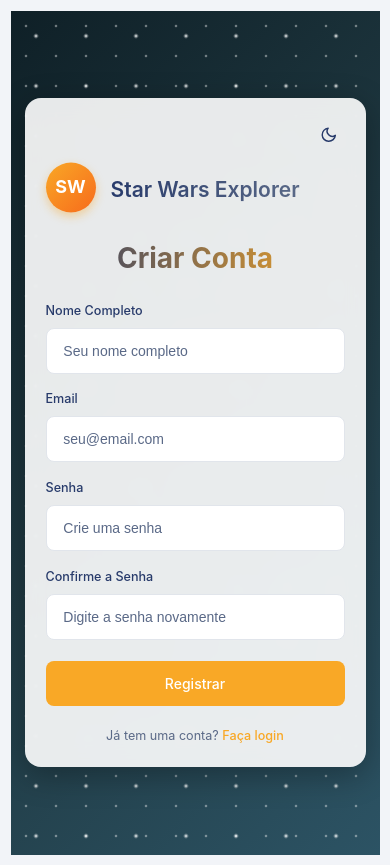
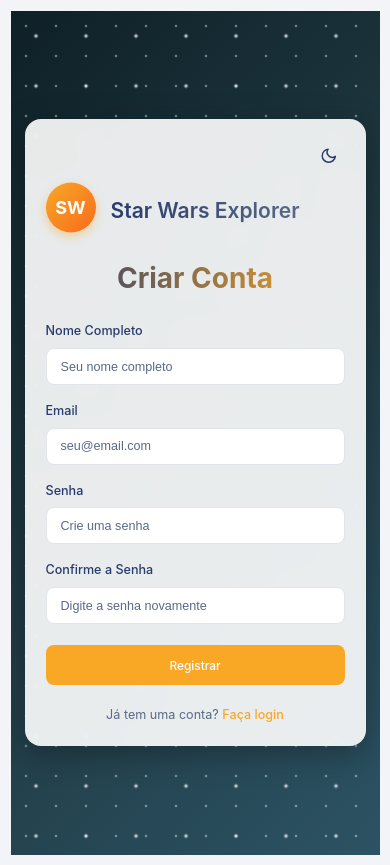
Before and after one commit to emffor/mmc-challenge, a React (Vite) app: page /register in a window 390 px wide. Built offline with nearby package versions, Linux system fonts and the light colour scheme.

Commit message:
ajustando estilos responsivos em vários componentes; implementando padding dinâmico e melhorias de layout para dispositivos móveis

```diff
--- a/src/components/layout/Container.tsx
+++ b/src/components/layout/Container.tsx
@@ -8,7 +8,8 @@
 }
 
 const StyledContainer = styled.div<ContainerProps>`
-  padding: ${props => props.padding || '1.5rem'};
+  padding: ${props => props.padding ||
+    'clamp(0.75rem, 5vw, 2rem)'};
   max-width: ${props => props.maxWidth || '1280px'};
   width: 100%;
   margin: 0 auto;
@@ -19,6 +20,10 @@
     justify-content: center;
     min-height: 100vh;
   `}
+
+  @media (max-width: 480px) {
+    padding: ${props => props.padding || '0.75rem'};
+  }
 `;
 
 export const Container = ({ children, ...props }: ContainerProps) => {
--- a/src/components/layout/Grid.tsx
+++ b/src/components/layout/Grid.tsx
@@ -11,6 +11,20 @@
   grid-template-columns: ${props => props.columns || 'repeat(auto-fill, minmax(280px, 1fr))'};
   gap: ${props => props.gap || '1.5rem'};
   width: 100%;
+
+  @media (max-width: 768px) {
+    grid-template-columns: ${props => props.columns || 'repeat(auto-fill, minmax(240px, 1fr))'};
+    gap: ${props => props.gap || '1.25rem'};
+  }
+
+  @media (max-width: 480px) {
+    grid-template-columns: ${props => props.columns || 'repeat(auto-fill, minmax(200px, 1fr))'};
+    gap: ${props => props.gap || '1rem'};
+  }
+
+  @media (max-width: 350px) {
+    grid-template-columns: 1fr;
+  }
 `;
 
 export const Grid = ({ children, ...props }: GridProps) => {
--- a/src/components/ui/Button.tsx
+++ b/src/components/ui/Button.tsx
@@ -1,5 +1,4 @@
 import styled from 'styled-components';
-
 interface ButtonProps extends React.ButtonHTMLAttributes<HTMLButtonElement> {
   variant?: 'primary' | 'secondary' | 'outline';
   size?: 'small' | 'medium' | 'large';
@@ -14,6 +13,7 @@
   display: inline-flex;
   align-items: center;
   justify-content: center;
+  white-space: nowrap;
 
   background: ${props =>
     props.variant === 'outline' ? 'transparent' :
@@ -38,6 +38,7 @@
 
   width: ${props => props.fullWidth ? '100%' : 'auto'};
 
+  @media (hover: hover) {
     &:hover:not(:disabled) {
       background: ${props =>
         props.variant === 'outline' ? 'rgba(249, 168, 38, 0.1)' :
@@ -46,12 +47,33 @@
       transform: translateY(-2px);
       box-shadow: 0 4px 8px rgba(0, 0, 0, 0.1);
     }
+  }
+
+  @media (hover: none) {
+    &:active:not(:disabled) {
+      background: ${props =>
+        props.variant === 'outline' ? 'rgba(249, 168, 38, 0.2)' :
+        props.variant === 'secondary' ? '#e9ecef' :
+        'var(--accent-hover)'};
+      transform: translateY(1px);
+    }
+  }
 
   &:disabled {
     opacity: 0.5;
     cursor: not-allowed;
     transform: none;
     box-shadow: none;
+  }
+
+  @media (max-width: 480px) {
+    min-height: 40px;
+    min-width: 90px;
+    font-size: 0.85rem;
+    padding: ${props =>
+      props.size === 'small' ? '0.4rem 0.8rem' :
+      props.size === 'large' ? '0.8rem 1.2rem' :
+      '0.6rem 1rem'};
   }
 `;
 
--- a/src/components/ui/Card.tsx
+++ b/src/components/ui/Card.tsx
@@ -11,12 +11,13 @@
 const CardContainer = styled.div<{ padding?: string; hoverable?: boolean; onClick?: () => void }>`
   background: var(--card-bg);
   border-radius: var(--border-radius);
-  padding: ${props => props.padding || '1.5rem'};
+  padding: ${props => props.padding || 'clamp(1rem, 5vw, 1.5rem)'};
   transition: var(--transition);
   border: 1px solid #e1e5eb;
   height: 100%;
   box-shadow: var(--shadow);
   cursor: ${props => props.onClick ? 'pointer' : 'default'};
+  overflow: hidden;
 
   ${props => props.hoverable && `
     &:hover {
@@ -24,7 +25,23 @@
       box-shadow: 0 8px 16px rgba(0, 0, 0, 0.1);
       border-color: var(--accent);
     }
+
+    @media (max-width: 768px) {
+      &:hover {
+        transform: translateY(-3px);
+      }
+    }
+
+    @media (max-width: 480px) {
+      &:active {
+        transform: translateY(-2px);
+      }
+    }
   `}
+
+  @media (max-width: 480px) {
+    padding: ${props => props.padding || '0.75rem'};
+  }
 `;
 
 export const Card = ({ children, onClick, padding, hoverable = false, style }: CardProps) => {
--- a/src/components/ui/Input.tsx
+++ b/src/components/ui/Input.tsx
@@ -21,7 +21,7 @@
 
 const StyledInput = styled.input<{ hasError?: boolean }>`
   width: 100%;
-  padding: 1rem 1.2rem;
+  padding: clamp(0.75rem, 4vw, 1rem) clamp(1rem, 5vw, 1.2rem);
   background: #ffffff;
   border: 1px solid ${props => props.hasError ? 'var(--error)' : '#e1e5eb'};
   border-radius: var(--border-radius);
@@ -38,6 +38,15 @@
 
   &::placeholder {
     color: var(--text-secondary);
+  }
+
+  @media (max-width: 480px) {
+    font-size: 0.9rem;
+    padding: 0.75rem 1rem;
+  }
+
+  @supports (-webkit-touch-callout: none) {
+    font-size: 16px;
   }
 `;
 
--- a/src/pages/Home/index.tsx
+++ b/src/pages/Home/index.tsx
@@ -20,6 +20,20 @@
   const [totalPages, setTotalPages] = useState(1);
   const [isInitialLoading, setIsInitialLoading] = useState(true);
   const [isPaginationLoading, setIsPaginationLoading] = useState(false);
+  const [isMobile, setIsMobile] = useState(false);
+
+  useEffect(() => {
+    const checkMobile = () => {
+      setIsMobile(window.innerWidth <= 768);
+    };
+
+    checkMobile();
+    window.addEventListener('resize', checkMobile);
+
+    return () => {
+      window.removeEventListener('resize', checkMobile);
+    };
+  }, []);
 
   useEffect(() => {
     const user = localStorage.getItem('user');
@@ -92,11 +106,15 @@
           justifyContent: 'space-between',
           alignItems: 'center',
           marginBottom: '2.5rem',
+          flexWrap: isMobile ? 'wrap' : 'nowrap',
+          gap: '1rem'
         }}
       >
-        <h1>Personagens</h1>
-        <ThemeToggle />
-        <Button onClick={handleLogout}>Sair</Button>
+        <h1 style={{ fontSize: isMobile ? '1.5rem' : '2rem' }}>Personagens</h1>
+        <div style={{ display: 'flex', gap: '1rem', marginLeft: isMobile ? '0' : 'auto' }}>
+          <ThemeToggle />
+          <Button onClick={handleLogout} size={isMobile ? 'small' : 'medium'}>Sair</Button>
+        </div>
       </header>
 
       <S.ContentWrapper $isLoading={isPaginationLoading}>
--- a/src/pages/Home/styles.ts
+++ b/src/pages/Home/styles.ts
@@ -47,8 +47,20 @@
   transition: all 0.3s ease;
   opacity: ${props => props.$dimmed ? 0.7 : 1};
 
-  &:hover {
-    transform: translateY(-8px);
+  @media (hover: hover) {
+    &:hover {
+      transform: translateY(-8px);
+    }
+
+    &:hover:before {
+      opacity: 1;
+    }
+  }
+
+  @media (hover: none) {
+    &:active {
+      transform: translateY(-4px);
+    }
   }
 
   &:before {
@@ -62,10 +74,6 @@
     opacity: 0;
     transition: opacity 0.3s ease;
   }
-
-  &:hover:before {
-    opacity: 1;
-  }
 `;
 
 export const CardHeader = styled.div`
@@ -73,6 +81,12 @@
   justify-content: space-between;
   align-items: center;
   margin-bottom: 1.5rem;
+  flex-wrap: wrap;
+  gap: 0.5rem;
+
+  @media (max-width: 480px) {
+    margin-bottom: 1rem;
+  }
 `;
 
 export const CharacterName = styled.h2`
@@ -83,6 +97,11 @@
   -webkit-text-fill-color: transparent;
   background-clip: text;
   font-weight: 600;
+
+  @media (max-width: 480px) {
+    font-size: 1rem;
+    width: 100%;
+  }
 `;
 
 export const BirthYear = styled.span`
@@ -91,6 +110,10 @@
   background: rgba(0,0,0,0.05);
   padding: 0.25rem 0.5rem;
   border-radius: 12px;
+
+  @media (max-width: 480px) {
+    font-size: 0.7rem;
+  }
 `;
 
 export const AttributeRow = styled.div`
@@ -98,18 +121,32 @@
   gap: 1rem;
   margin-bottom: 1rem;
   align-items: center;
+
+  @media (max-width: 480px) {
+    gap: 0.5rem;
+    margin-bottom: 0.75rem;
+  }
 `;
 
 export const AttributeLabel = styled.span`
   font-size: 0.8rem;
   color: var(--text-secondary);
   min-width: 70px;
+
+  @media (max-width: 480px) {
+    font-size: 0.7rem;
+    min-width: 60px;
+  }
 `;
 
 export const AttributeValue = styled.span`
   font-size: 0.9rem;
   color: var(--text-primary);
   font-weight: 500;
+
+  @media (max-width: 480px) {
+    font-size: 0.8rem;
+  }
 `;
 
 export const Badge = styled.div<{ color?: string }>`
@@ -121,12 +158,21 @@
   display: inline-block;
   font-weight: 500;
   box-shadow: 0 2px 4px rgba(0,0,0,0.1);
+
+  @media (max-width: 480px) {
+    font-size: 0.65rem;
+    padding: 0.15rem 0.5rem;
+  }
 `;
 
 export const Divider = styled.div`
   height: 1px;
   background: linear-gradient(90deg, transparent, rgba(0,0,0,0.1), transparent);
   margin: 1rem 0;
+
+  @media (max-width: 480px) {
+    margin: 0.75rem 0;
+  }
 `;
 
 export const FilmBadges = styled.div`
@@ -149,8 +195,16 @@
   box-shadow: 0 2px 4px rgba(0,0,0,0.15);
   transition: all 0.2s ease;
 
-  &:hover {
-    transform: scale(1.1);
+  @media (hover: hover) {
+    &:hover {
+      transform: scale(1.1);
+    }
+  }
+
+  @media (max-width: 480px) {
+    width: 22px;
+    height: 22px;
+    font-size: 0.65rem;
   }
 `;
 
@@ -177,13 +231,26 @@
   justify-content: space-between;
   align-items: center;
   margin-top: 1rem;
+
+  @media (max-width: 480px) {
+    flex-wrap: wrap;
+    gap: 0.5rem;
+  }
 `;
 
 export const Pagination = styled.div`
   display: flex;
-  justify-content: center;
+  justify-content: space-between;
   align-items: center;
-  gap: 1rem;
+  width: 100%;
   margin-top: 2rem;
   padding: 1.5rem 0;
+
+  span {
+    text-align: center;
+  }
+
+  @media (max-width: 480px) {
+    margin-top: 1.5rem;
+  }
 `;
```
Lines whose indentation alone changed are shown as unchanged.
